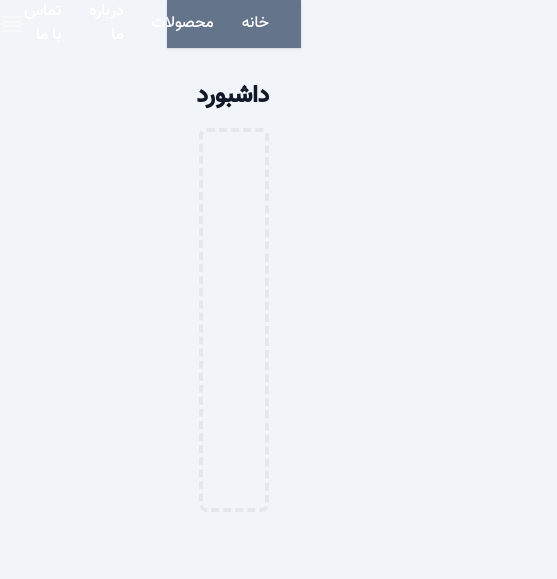
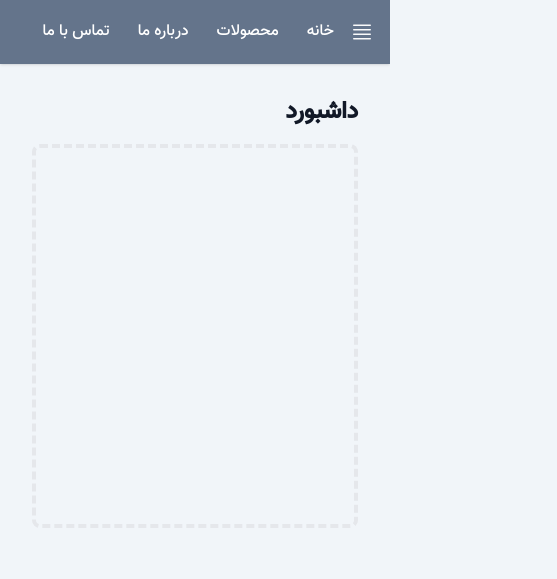
Before and after one commit to masonhows11/Tail_alpine_js_project, a website: page src/index.html in a window 390 px wide. Shown: the whole page, 557 px wide, since content can reach past the window. Drawn offline with Linux system fonts and the light colour scheme.

```diff
--- a/src/index.html
+++ b/src/index.html
@@ -10,7 +10,7 @@
 
 
 
-        <!-- <div class="w-full h-full fixed top-0 right-0 bg-gray-900 bg-opacity-50" id="overlay"></div> -->
+        <!-- <div class="w-full h-full fixed top-0 right-0 bg-gray-900 bg-opacity-50" id="overlay"></div>  -->
 
 
 
@@ -30,23 +30,13 @@
         </div>
 
 
-        <div class="mr-64 flex flex-col">
+
+        <!-- main section -->
+        <div class="md:pr-64 flex  flex-col">
 
              <!-- navbar section -->
 
-             <div class="bg-slate-500 flex justify-between items-center shadow px-4">
-
-                    <nav class="text-white h-12">
-                        <div class="h-12">
-                            <ul class="flex items-center  h-12 mr-4  space-x-7 space-x-reverse">
-                                <li><a href="#">خانه</a></li>
-                                <li><a href="#">محصولات</a></li>
-                                <li><a href="#">درباره ما</a></li>
-                                <li>تماس با ما</li>
-                            </ul>
-                        </div>
-                    </nav>
-
+                <div class="bg-slate-500 h-16 flex justify-between items-center shadow px-4">
 
                         <button class="md:hidden text-gray-50">
                             <span class="" id="open-sidebar">
@@ -57,9 +47,22 @@
                         </button>
 
 
+                        <div class="w-full flex">
+                            <nav class="text-white h-12 ">
+                                <div class="h-12">
+                                    <ul class="flex items-center  h-12 mr-4  space-x-7 space-x-reverse">
+                                        <li><a href="#">خانه</a></li>
+                                        <li><a href="#">محصولات</a></li>
+                                        <li><a href="#">درباره ما</a></li>
+                                        <li>تماس با ما</li>
+                                    </ul>
+                                </div>
+                            </nav>
                         </div>
 
+                </div>
 
+             <!-- main content  -->
                 <main>
                     <div class="p-8">
                         <div class="max-w-7xl mx-auto">
```
Also changed, not shown: src/assets/style.css. Lines whose indentation alone changed are shown as unchanged.
